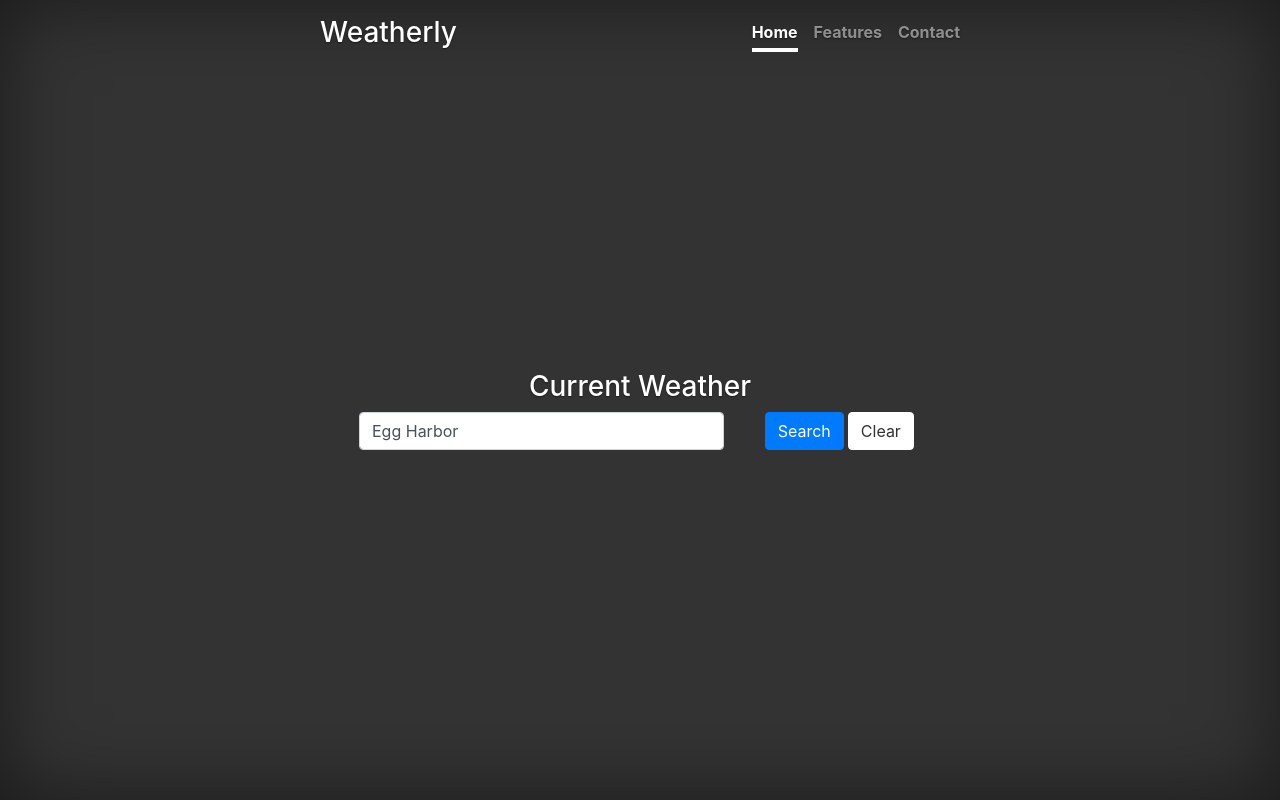
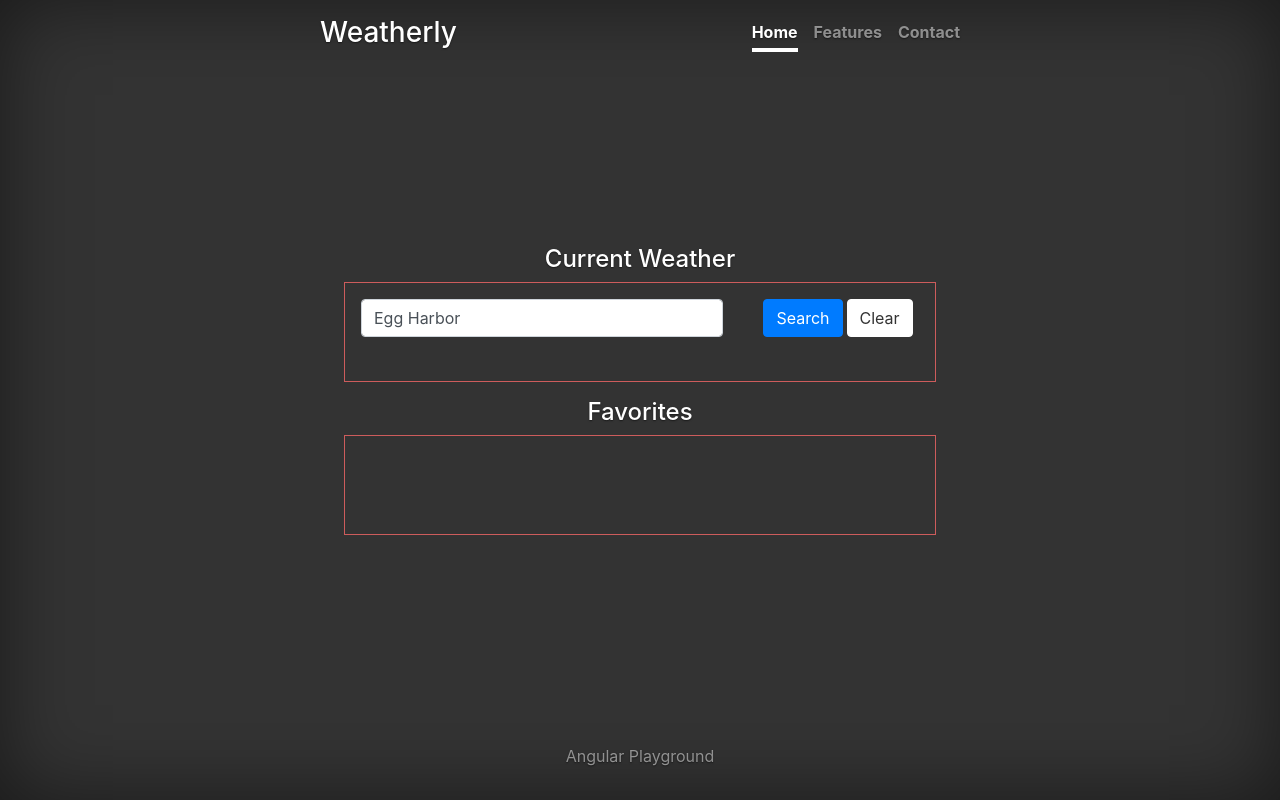
Before and after one commit to sgorline/weatherly, an Angular app: page / in a window 1280 px wide. Built offline with nearby package versions, Linux system fonts and the light colour scheme.

Commit message:
styling, layout, etc.

```diff
--- a/src/app/app.component.html
+++ b/src/app/app.component.html
@@ -11,20 +11,17 @@
   </header>
 
   <main role="main" class="inner cover">
-    <h3>Current Weather</h3>
-
-
-
-
-
+    <h4>Current Weather</h4>
     <app-search></app-search>
 
+    <h4>Favorites</h4>
+    <app-saved></app-saved>
 
   </main>
 
   <footer class="mastfoot mt-auto">
     <div class="inner">
-      <p></p>
+      <p>Angular Playground</p>
     </div>
   </footer>
 </div>
--- a/src/app/components/current/current.component.html
+++ b/src/app/components/current/current.component.html
@@ -1,12 +1,3 @@
 <div>
-  <a (click)="getFiveDay()">{{current.name}}</a> - {{current.main.temp | number: '2.0-0'}}&deg; and {{current.weather[0].main}}
-
-  {{fiveDay}}
-
-  <ul>
-    <li *ngFor="let item of fiveDay.list; let i = index">
-      {{i}} {{item}}
-    </li>
-  </ul>
-
+  <a href="#" (click)="getFiveDay()">{{current.name}}</a> - {{current.main.temp | number: '2.0-0'}}&deg; and {{current.weather[0].main}}
 </div>
--- a/src/app/components/saved/saved.component.html
+++ b/src/app/components/saved/saved.component.html
@@ -1,7 +1,9 @@
-<div>
-    <ul>
-        <li *ngFor="let fav of favorites; let i = index">
-          {{i}} {{item}}
-        </li>
-      </ul>
+<div class="container">
+  <div class="row">
+    <div class="col-sm">
+      <div *ngFor="let fav of favorites; let i = index">
+          <app-current [data]="fav"></app-current> <button class="btn btn-danger" (click)="remove(fav)">Remove</button>
+      </div>
+    </div>
+  </div>
 </div>
--- a/src/app/components/saved/saved.component.ts
+++ b/src/app/components/saved/saved.component.ts
@@ -14,6 +14,11 @@ export class SavedComponent implements OnInit {
 
   favorites = this.localStorageService.getFavorites()
 
-
+  remove(fav) {
+    this.favorites = this.favorites.filter(obj => obj !== fav)
+    // just brute forcing this for now
+    this.localStorageService.deleteFavorite()
+    this.localStorageService.saveFavorites(this.favorites)
+  }
 
 }
--- a/src/app/components/search/search.component.html
+++ b/src/app/components/search/search.component.html
@@ -9,7 +9,13 @@
     </div>
   </div>
   <div class="row" *ngIf="current.name">
-      <app-current [data]="current"></app-current>
-      <button (click)="save()">Save</button>
+        <div class="col-sm-8">
+            <app-current [data]="current"></app-current>
+        </div>
+        <div class="col-sm-4">
+            <button class="btn btn-success" (click)="save()" [disabled]="favorites.length >= 5">Save</button>
+        </div>
+
+
   </div>
 </div>
--- a/src/app/components/search/search.component.ts
+++ b/src/app/components/search/search.component.ts
@@ -16,6 +16,7 @@ export class SearchComponent implements OnInit {
 
   searchText = 'Egg Harbor'
   current = new Current()
+  favorites = this.localStorageService.getFavorites()
 
   onKey(event: any) {
     this.searchText = event.target.value
@@ -30,10 +31,14 @@ export class SearchComponent implements OnInit {
 
   clear() {
     this.searchText = ''
+    this.current = new Current()
   }
 
   save() {
-    this.localStorageService.saveFavorite(this.current)
+    this.favorites.push(this.current)
+    // just brute forcing this for now
+    this.localStorageService.deleteFavorite()
+    this.localStorageService.saveFavorites(this.favorites)
   }
 
 }
--- a/src/app/services/local-storage.service.ts
+++ b/src/app/services/local-storage.service.ts
@@ -13,10 +13,6 @@ export class LocalStorageService {
     return !localStorageItem ? [] : localStorageItem
   }
 
-  saveFavorite(favorite: Current) {
-    return localStorage.setItem('favorites', JSON.stringify(favorite))
-  }
-
   saveFavorites(favorites: Array<Current>) {
     return localStorage.setItem('favorites', JSON.stringify(favorites))
   }
--- a/src/styles.css
+++ b/src/styles.css
@@ -52,6 +52,13 @@ body {
   color: #fff;
   text-shadow: 0 .05rem .1rem rgba(0, 0, 0, .5);
   box-shadow: inset 0 0 5rem rgba(0, 0, 0, .5);
+}
+
+.container {
+  border:indianred 1px solid;
+  margin-bottom: 1rem;
+  min-height: 100px;
+  padding: 1rem;
 }
 
 .cover-container {
```
